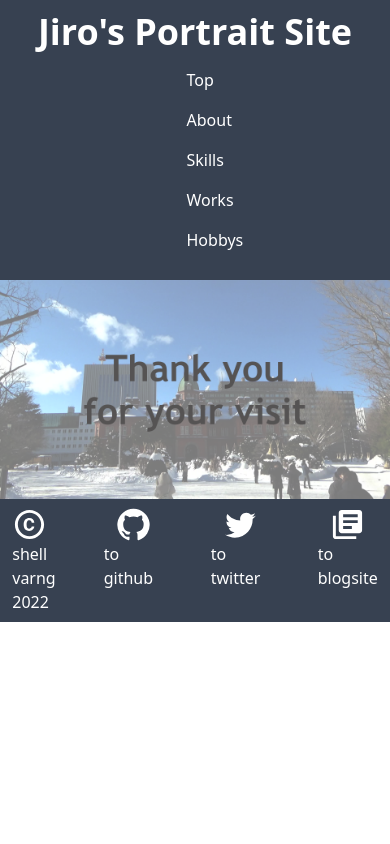
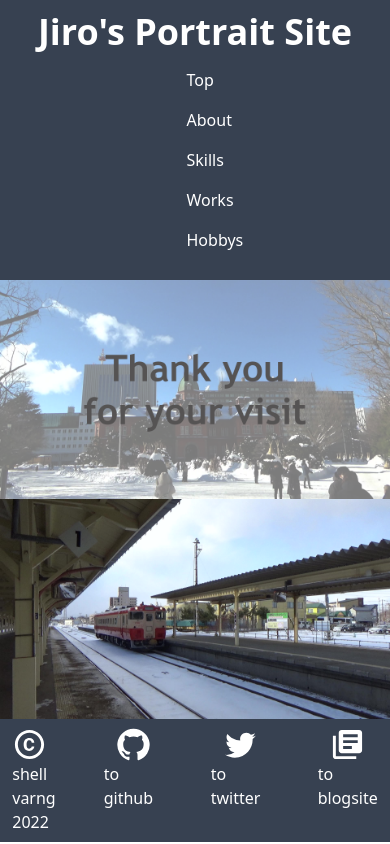
Before and after one commit to POD-azlamarhyu/portraitSite, a Next.js app: page /components/organisms/top in a window 390 px wide. Built offline with nearby package versions, Linux system fonts and the light colour scheme.

Commit message:
feature: toppage hotfix responsive problem

```diff
--- a/pages/components/organisms/top.js
+++ b/pages/components/organisms/top.js
@@ -2,7 +2,8 @@ import Image from "next/image";
 import React from "react";
 import Header from './header';
 import Footer from './footer';
-const topImage = require("../../../public/portrait_top.png").default;
+const topImage1 = require("../../../public/portrait_top.png").default;
+const topImage2 = require("../../../public/00239_Moment.jpg").default;
 
 const Top = () => {
     return(
@@ -10,7 +11,12 @@ const Top = () => {
             <Header />
             <div className="m-0 p-0 bg-gray-700">
                 <div className="m-0 p-0">
-                    <img src={topImage.src} alt="topimg" />
+                    <img src={topImage1.src} alt="topimg" />
+                </div>
+            </div>
+            <div className="m-0 p-0 bg-gray-700 block lg:hidden">
+                <div className="m-0 p-0">
+                    <img src={topImage2.src} alt="topimg2"/>
                 </div>
             </div>
             <Footer />
```
